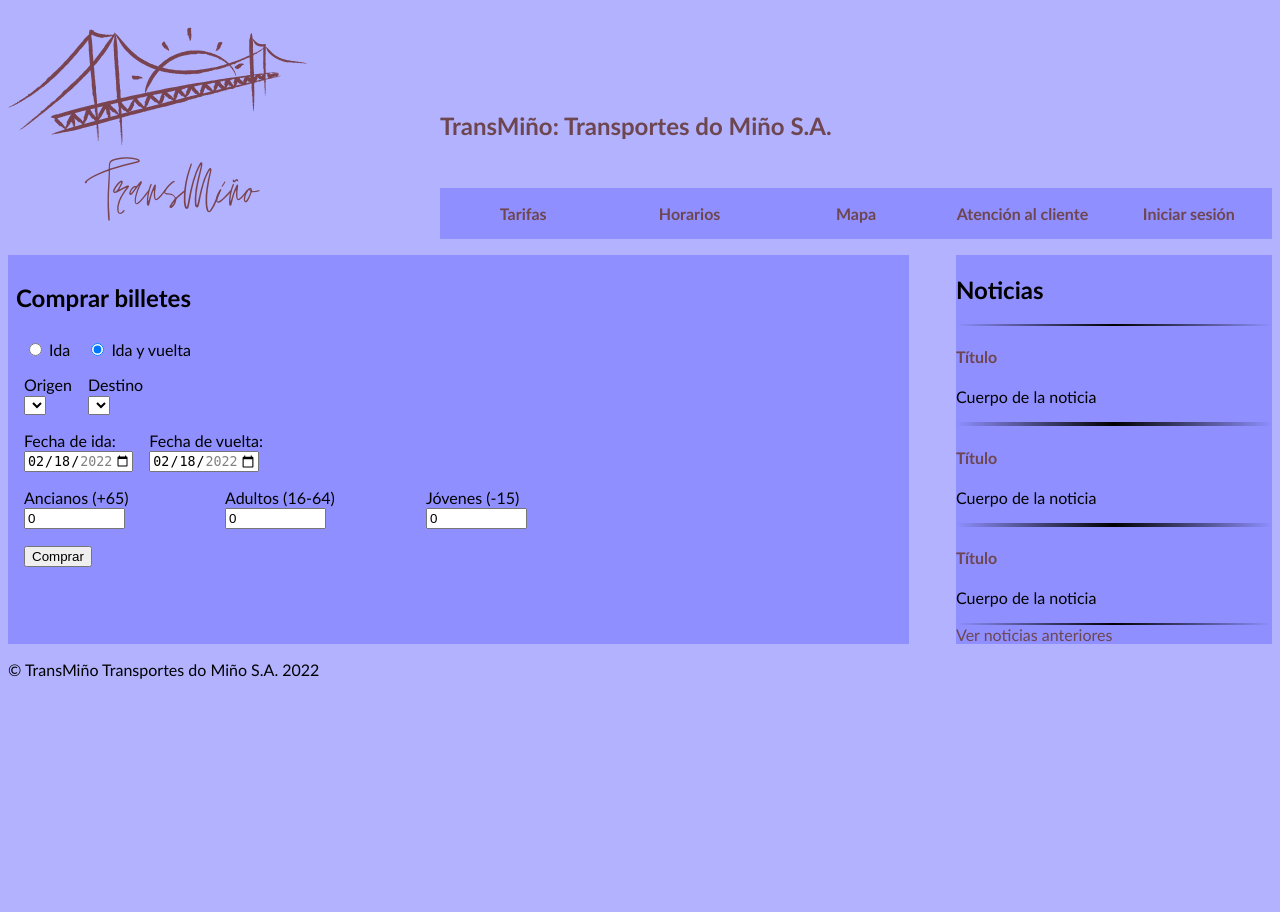
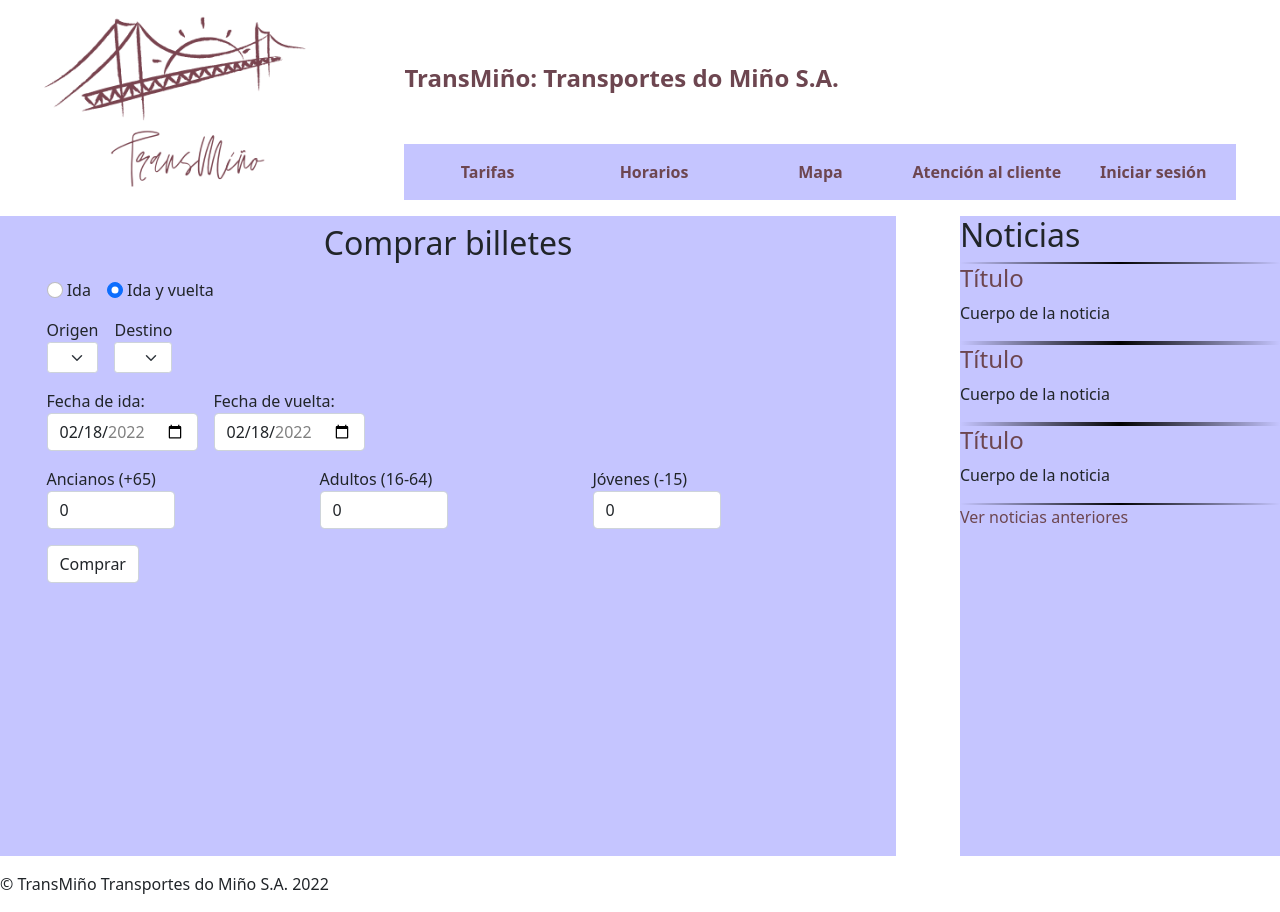
Before and after one commit to a20paulaar/proyecto_final, a PHP site: page / in a window 1280 px wide. Before the commit the page ends 679 px from the top, so only its background shows below. Run offline with PHP 8.4, Linux system fonts and the light colour scheme; lists and menus that the app fills with data are empty.

Commit message:
Actualización 19/02/2022

```diff
--- a/css/style.css
+++ b/css/style.css
@@ -15,6 +15,9 @@
     display: flex;
     align-items: center;
     justify-content: center;
+}
+#links>span:hover{
+    background-color: rgb(134, 134, 241);
 }
 
 .menu_element{
@@ -104,15 +107,11 @@
         display: flex;
         flex-direction: row;
         font-weight: bold;
-        justify-content: space-between;
+        justify-content: space-around;
     }
 
-    #logo{
-        left: 0;
-    }
-
-    #logo>img{
-        height: 30vh;
+    #logo img{
+        height: 25vh;
     }
 
     #header_content{
@@ -129,11 +128,17 @@
     }
 
     #container{
+        display: flex;
         flex-direction: row;
+        min-height: 80vh;
     }
 
     #container>section{
         width: 70%;
+        display: flex;
+        flex-direction: column;
+        align-items: center;
+        justify-items: center;
     }
 
     #container>aside{
--- a/index.html
+++ b/index.html
@@ -7,6 +7,7 @@
     <link rel="stylesheet" href="css/style.css">
     <title>TransMiño</title>
     <script src="https://code.jquery.com/jquery-3.6.0.js" integrity="sha256-H+K7U5CnXl1h5ywQfKtSj8PCmoN9aaq30gDh27Xc0jk=" crossorigin="anonymous"></script>
+    <link href="https://cdn.jsdelivr.net/npm/bootstrap@5.1.3/dist/css/bootstrap.min.css" rel="stylesheet" integrity="sha384-1BmE4kWBq78iYhFldvKuhfTAU6auU8tT94WrHftjDbrCEXSU1oBoqyl2QvZ6jIW3" crossorigin="anonymous">
 </head>
 <body>
     <header>
@@ -34,54 +35,54 @@
     <div id="container">
         <section>
             <h2>Comprar billetes</h2>
-            <form action="comprar.php" method="post">
+            <form id="compra" action="comprar.php" method="post">
                 <div class="formarea">
                     <span id="formarea_ida">
-                        <input type="radio" id="i" name="trayecto" value="Ida">
-                        <label for="i">Ida</label>
+                        <input class="form-check-input" type="radio" id="i" name="trayecto" value="Ida">
+                        <label class="form-check-label" for="i">Ida</label>
                     </span>
                     <span class="formarea_vuelta">
-                        <input type="radio" id="iv" name="trayecto" value="Vuelta" checked>
-                        <label for="iv">Ida y vuelta</label>
+                        <input class="form-check-input" type="radio" id="iv" name="trayecto" value="Vuelta" checked>
+                        <label class="form-check-label" for="iv">Ida y vuelta</label>
                     </span>
                 </div>
                 <div class="formarea">
                     <span id="formarea_origen">
                         <label for="origen">Origen</label><br/>
-                        <select id="origen"></select>
+                        <select class="form-select form-select-sm" id="origen"></select>
                     </span>
                     <span id="formarea_destino">
                         <label for="destino">Destino</label><br/>
-                        <select id="destino"></select>
+                        <select class="form-select form-select-sm" id="destino"></select>
                     </span>
                 </div>
                 <div class="formarea">
                     <span id="formarea_fechaida">
                         <label for="ida">Fecha de ida:</label><br/>
-                        <input type="date" id="ida" name="ida" />
+                        <input class="form-control" type="date" id="ida" name="ida" />
                     </span>
                     <span id="formarea_fechavuelta">
                         <label for="vuelta">Fecha de vuelta:</label><br/>
-                        <input type="date" id="vuelta" name="vuelta" />
+                        <input class="form-control" type="date" id="vuelta" name="vuelta" />
                     </span>
                 </div>
                 <div class="formarea">
                     <span id="formarea_anc">
                         <label for="anc">Ancianos (+65)</label><br/>
-                        <input type="number" id="anc" value="0" />
+                        <input class="form-control" type="number" id="anc" value="0" />
                     </span>
                     <span id="formarea_adu">
                         <label for="adu">Adultos (16-64)</label><br/>
-                        <input type="number" id="adu" value="0" />
+                        <input class="form-control" type="number" id="adu" value="0" />
                     </span>
                     <span id="formarea_jov">
                         <label for="jov">Jóvenes (-15)</label><br/>
-                        <input type="number" id="jov" value="0" />
+                        <input class="form-control"type="number" id="jov" value="0" />
                     </span>
                 </div>
                 <div class="formarea">
                     <span id="formarea_conf">
-                        <input type="submit" id="submit" value="Comprar" />
+                        <input class="form-control" type="submit" id="submit" value="Comprar" />
                     </span>
                 </div>
             </form>
```
